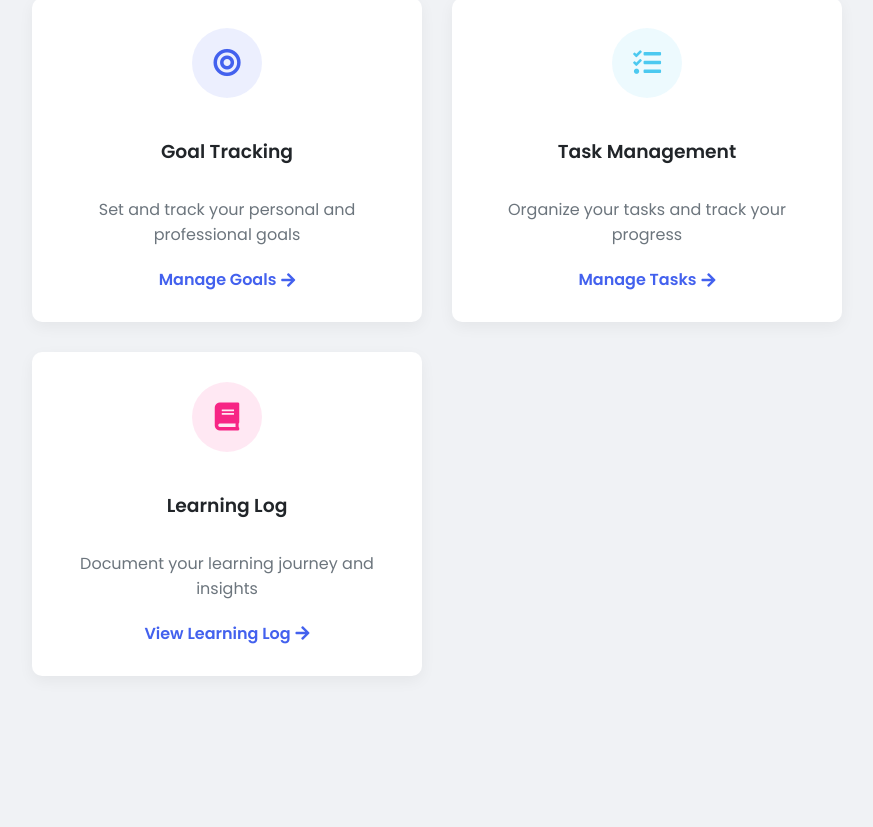
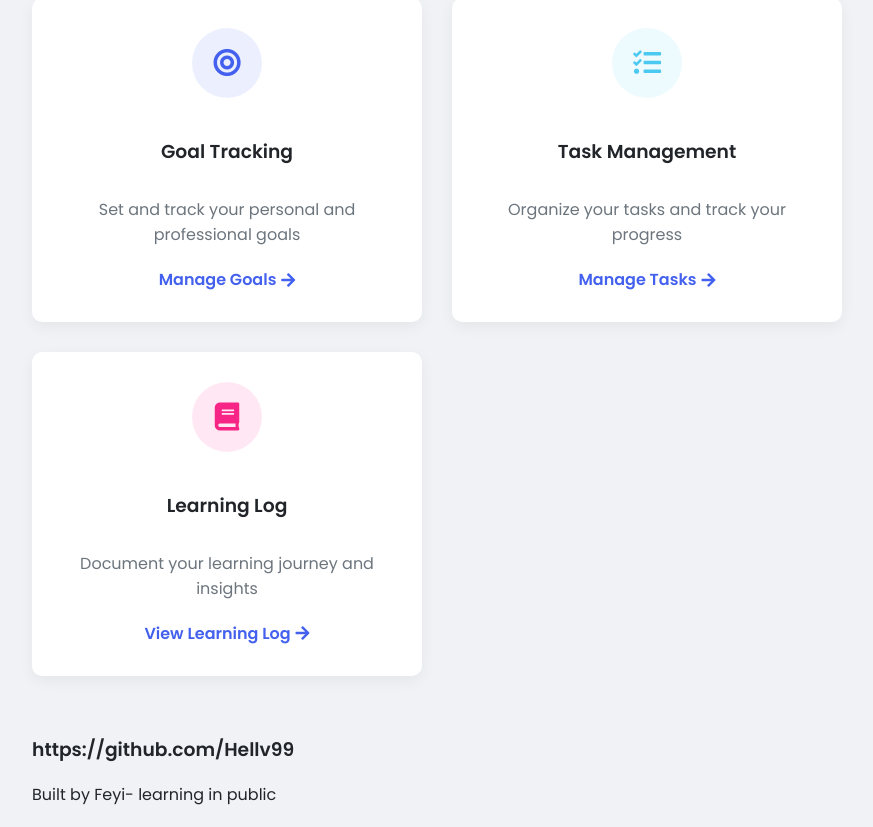
Before and after one commit to Hellv99/personal-dashboard, a React (Vite) app: page / in a window 1280 px wide. Shown: the part 628-1455 px from the top of the page, without its empty margins (203-1076 px from the left). Before the commit the page ends 1364 px from the top, so only its background shows below. Built offline with nearby package versions, Linux system fonts and the light colour scheme.

Commit message:
feat: add footer with GitHub link and attribution
Include a footer in the Home component to provide a GitHub link and acknowledge the author

```diff
--- a/src/App.jsx
+++ b/src/App.jsx
@@ -78,6 +78,10 @@ function Home() {
           </div>
         </div>
       </div>
+      <footer>
+        <h3>https://github.com/Hellv99</h3>
+        Built by Feyi- learning in public
+      </footer>
     </div>
   );
 }
```
